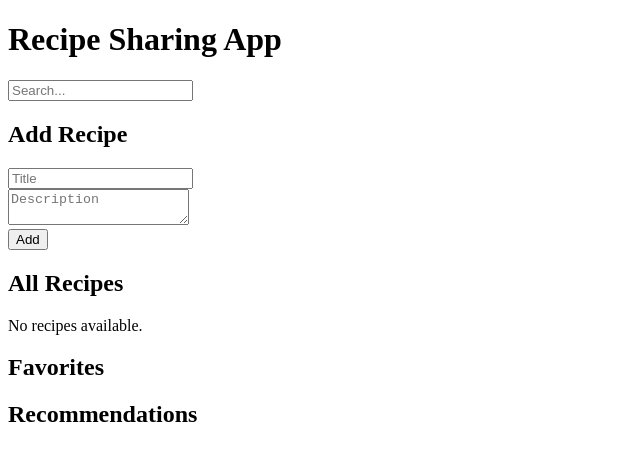
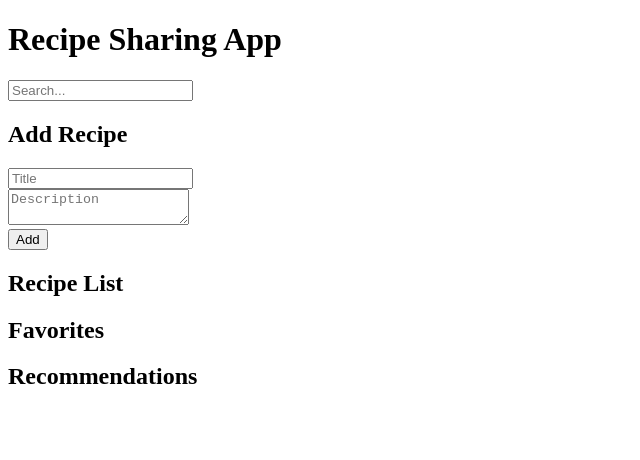
Before and after one commit to olix09/alx-fe-reactjs, a React (Vite) app in the folder recipe-sharing-app/: page / in a window 1280 px wide. Shown: the top 460 px of the page, without its empty margins (0-640 px from the left). Built offline with nearby package versions, Linux system fonts and the light colour scheme.

Commit message:
Update RecipeList.jsx

```diff
--- a/recipe-sharing-app/src/components/RecipeList.jsx
+++ b/recipe-sharing-app/src/components/RecipeList.jsx
@@ -1,27 +1,21 @@
 // src/components/RecipeList.jsx
 import React from 'react';
+import { Link } from 'react-router-dom'; // ✅ Required import
 import useRecipeStore from './recipeStore';
 
 const RecipeList = () => {
-  const { recipes, addFavorite, deleteRecipe } = useRecipeStore();
+  const { filteredRecipes } = useRecipeStore();
 
   return (
     <div>
-      <h2>All Recipes</h2>
-      {recipes.length === 0 ? (
-        <p>No recipes available.</p>
-      ) : (
-        <ul>
-          {recipes.map((recipe) => (
-            <li key={recipe.id}>
-              <h3>{recipe.name}</h3>
-              <p>{recipe.description}</p>
-              <button onClick={() => addFavorite(recipe.id)}>Favorite</button>
-              <button onClick={() => deleteRecipe(recipe.id)}>Delete</button>
-            </li>
-          ))}
-        </ul>
-      )}
+      <h2>Recipe List</h2>
+      <ul>
+        {filteredRecipes.map((recipe) => (
+          <li key={recipe.id}>
+            <Link to={`/recipes/${recipe.id}`}>{recipe.title}</Link> {/* ✅ Uses Link */}
+          </li>
+        ))}
+      </ul>
     </div>
   );
 };
```
